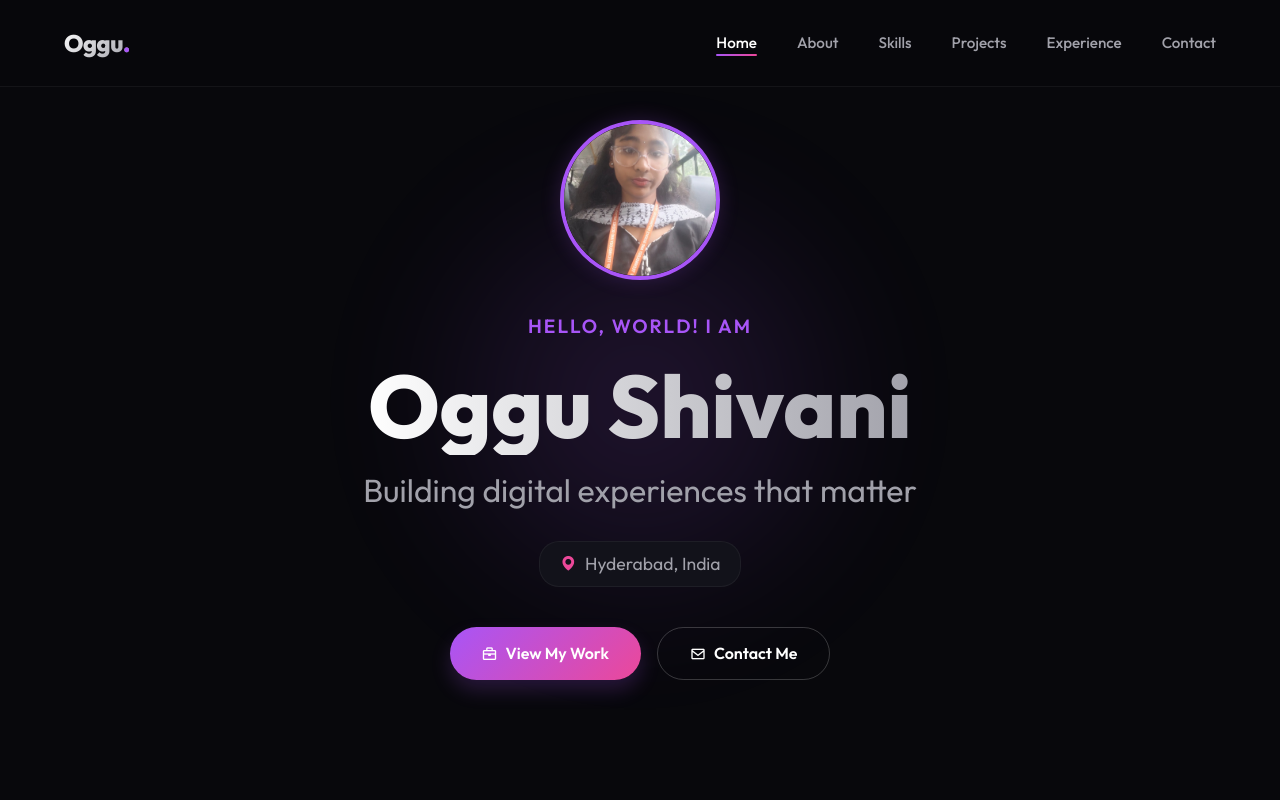
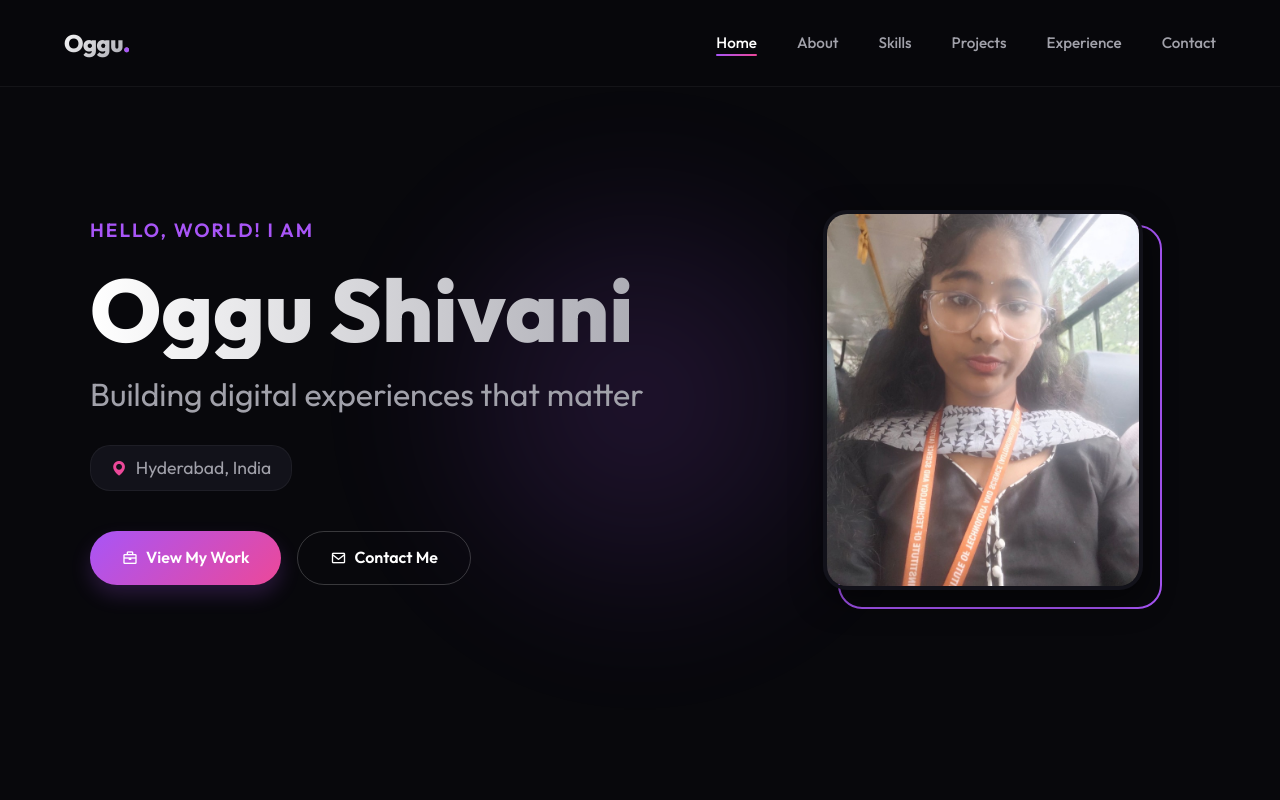
Before and after one commit to oggushivani3/Portfolio, a plain HTML site: page index.html in a window 1280 px wide. Shown: the top 800 px of the page. Drawn offline with nearby package versions, Linux system fonts and the light colour scheme.

Commit message:
Change Hero layout to 2-column with larger portrait profile image on the side

```diff
--- a/index.html
+++ b/index.html
@@ -218,30 +218,60 @@
         }
 
         .hero-content {
-            text-align: center;
-            max-width: 800px;
+            display: grid;
+            grid-template-columns: 1.2fr 0.8fr;
+            align-items: center;
+            gap: 4rem;
+            width: 100%;
+            max-width: 1100px;
+            text-align: left;
             z-index: 1;
         }
 
+        .hero-image-wrapper {
+            display: flex;
+            justify-content: center;
+            align-items: center;
+        }
+
         .profile-img-container {
-            margin-bottom: 1.5rem;
+            position: relative;
             display: inline-block;
         }
 
-        .profile-img {
-            width: 160px;
-            height: 160px;
-            border-radius: 50%;
-            object-fit: cover;
-            border: 4px solid var(--accent-primary);
-            box-shadow: 0 0 20px var(--accent-glow);
+        .profile-img-container::before {
+            content: '';
+            position: absolute;
+            top: 15px;
+            left: 15px;
+            width: 100%;
+            height: 100%;
+            border: 2px solid var(--accent-primary);
+            border-radius: 24px;
+            z-index: -1;
             transition: var(--transition-main);
         }
 
-        .profile-img:hover {
-            transform: scale(1.05) rotate(3deg);
+        .profile-img {
+            width: 320px;
+            height: 380px;
+            border-radius: 24px;
+            object-fit: cover;
+            border: 4px solid var(--surface-color);
+            box-shadow: 0 10px 30px rgba(0, 0, 0, 0.5);
+            transition: var(--transition-main);
+            display: block;
+        }
+
+        .profile-img-container:hover .profile-img {
+            transform: translate(-10px, -10px);
+            border-color: var(--accent-primary);
+            box-shadow: 0 20px 40px var(--accent-glow);
+        }
+
+        .profile-img-container:hover::before {
+            transform: translate(10px, 10px);
             border-color: var(--accent-secondary);
-            box-shadow: 0 0 30px rgba(236, 72, 153, 0.4);
         }
 
         .subtitle {
@@ -291,7 +321,7 @@
         .hero-btns {
             display: flex;
             gap: 1rem;
-            justify-content: center;
+            justify-content: flex-start;
             flex-wrap: wrap;
         }
 
@@ -669,11 +699,28 @@
                 clip-path: polygon(0 0, 100% 0, 100% 100%, 0 100%);
             }
 
+            .hero-content {
+                grid-template-columns: 1fr;
+                text-align: center;
+                gap: 3rem;
+                padding-top: 6rem;
+            }
+
+            .hero-image-wrapper {
+                order: -1;
+            }
+
+            .profile-img {
+                width: 240px;
+                height: 280px;
+            }
+
             .hero-btns {
                 flex-direction: column;
                 width: 100%;
                 max-width: 300px;
                 margin: 0 auto;
+                justify-content: center;
             }
 
             .btn {
@@ -722,18 +769,22 @@
     <section id="home" class="hero">
         <div class="hero-blob"></div>
         <div class="hero-content">
-            <div class="profile-img-container fade-in">
-                <img src="profile.jpg" alt="Oggu Shivani" class="profile-img">
+            <div class="hero-text">
+                <span class="subtitle fade-in">Hello, World! I am</span>
+                <h1 class="title fade-in stagger-1">Oggu Shivani</h1>
+                <h2 class="tagline fade-in stagger-2">Building digital experiences that matter</h2>
+                <div class="location fade-in stagger-3">
+                    <i class='bx bxs-map'></i> Hyderabad, India
+                </div>
+                <div class="hero-btns fade-in stagger-4">
+                    <a href="#projects" class="btn btn-primary"><i class='bx bx-briefcase'></i> View My Work</a>
+                    <a href="#contact" class="btn btn-outline"><i class='bx bx-envelope'></i> Contact Me</a>
+                </div>
             </div>
-            <span class="subtitle fade-in stagger-1">Hello, World! I am</span>
-            <h1 class="title fade-in stagger-2">Oggu Shivani</h1>
-            <h2 class="tagline fade-in stagger-3">Building digital experiences that matter</h2>
-            <div class="location fade-in stagger-4">
-                <i class='bx bxs-map'></i> Hyderabad, India
-            </div>
-            <div class="hero-btns fade-in stagger-4">
-                <a href="#projects" class="btn btn-primary"><i class='bx bx-briefcase'></i> View My Work</a>
-                <a href="#contact" class="btn btn-outline"><i class='bx bx-envelope'></i> Contact Me</a>
+            <div class="hero-image-wrapper fade-in stagger-2">
+                <div class="profile-img-container">
+                    <img src="profile.jpg" alt="Oggu Shivani" class="profile-img">
+                </div>
             </div>
         </div>
     </section>
```
